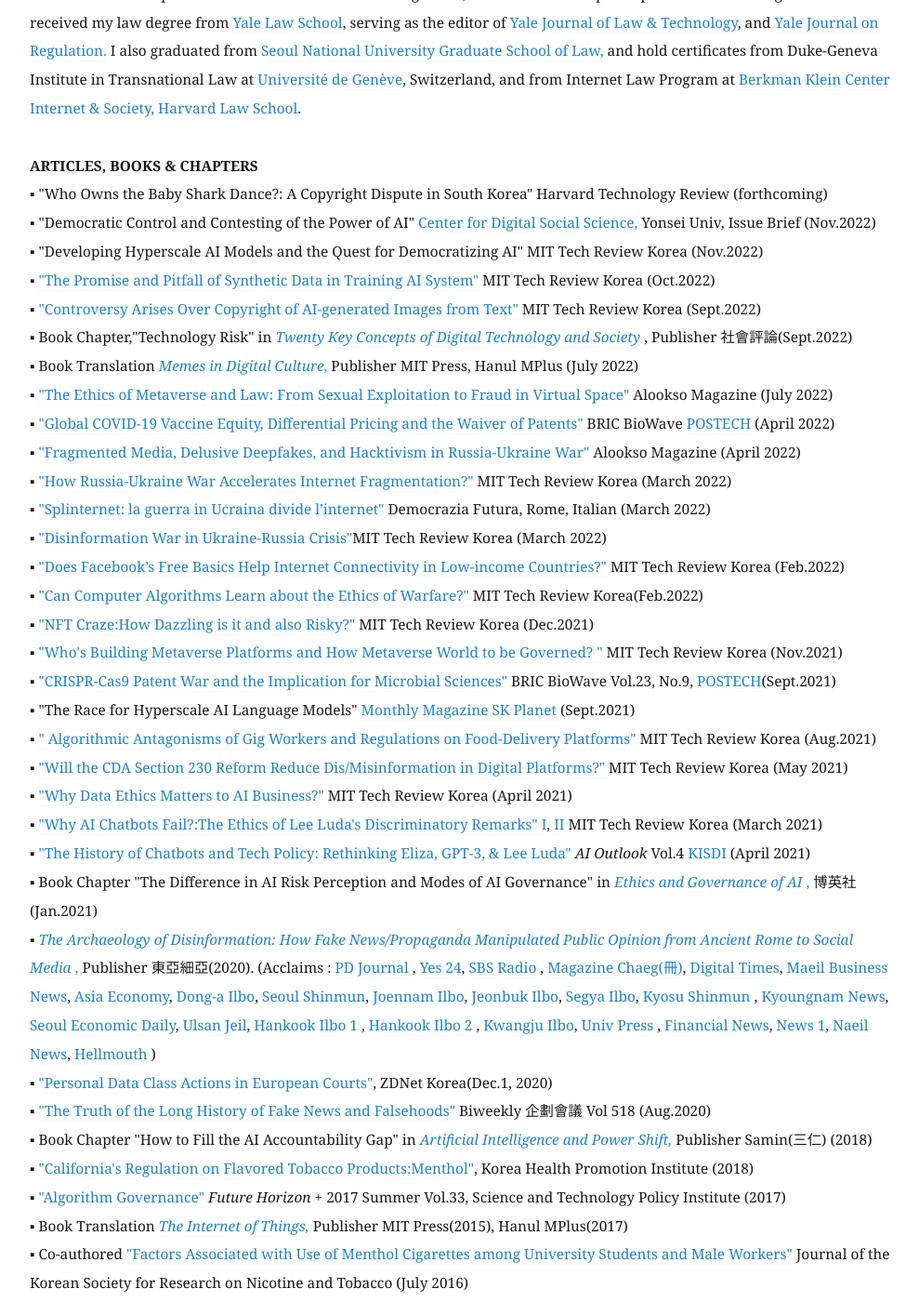
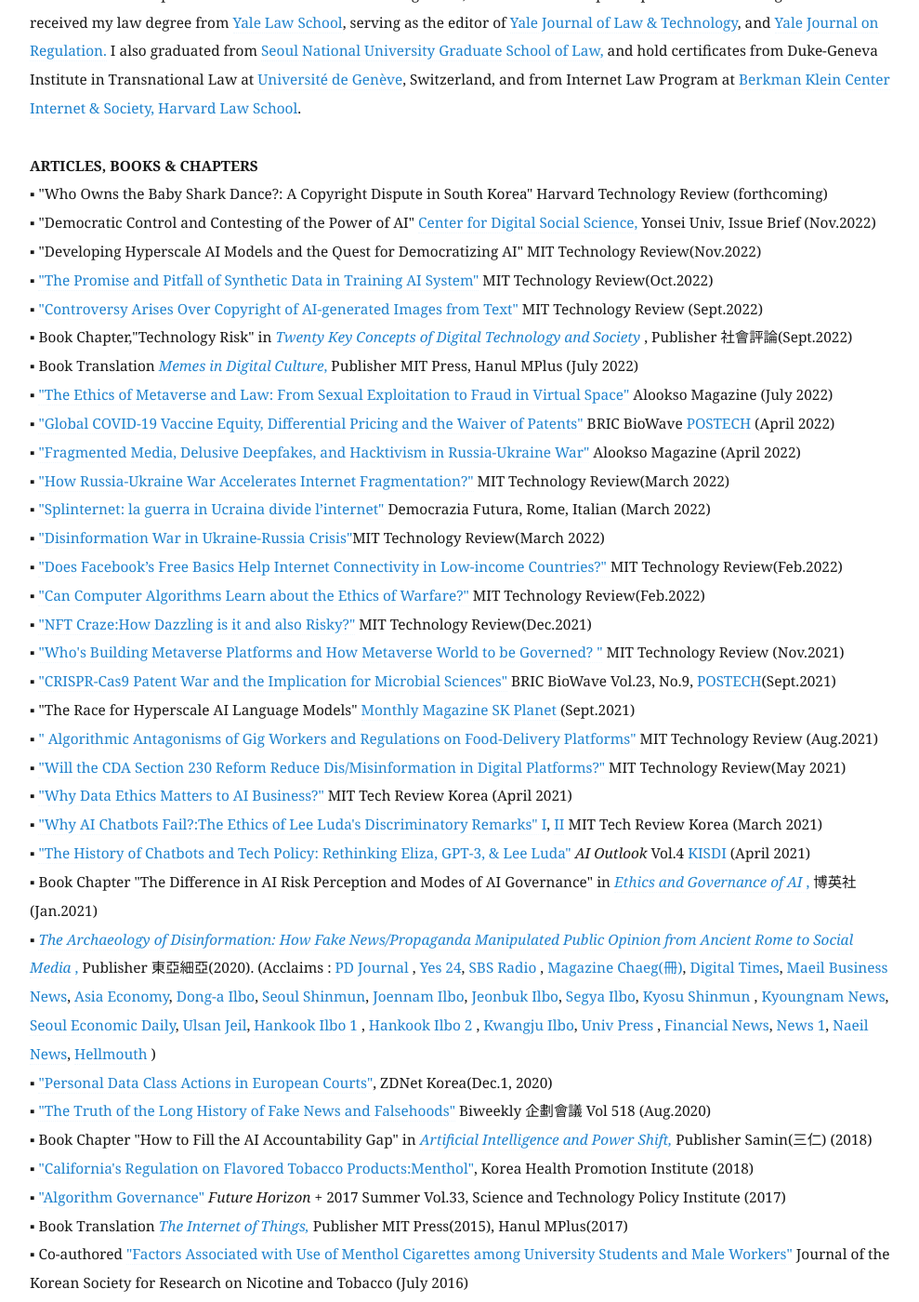
Before and after one commit to eunchangchoi/eunchangchoi.github.io, a Jekyll site: the page built from index.md, in a window 1280 px wide and 1400 px high, scrolled down 1866 px. Shown: the whole window at 93% size, without its empty margins (68-1057 px from the left). Built offline with Jekyll 4.4.1, drawn with Linux system fonts in a browser that asks for light colours.

Commit message:
Update index.md

```diff
--- a/index.md
+++ b/index.md
@@ -35,25 +35,25 @@
  <strong> ARTICLES, BOOKS & CHAPTERS </strong> <br>
 ▪ "Who Owns the Baby Shark Dance?: A Copyright Dispute in South Korea" Harvard Technology Review (forthcoming) <br>
 ▪ "Democratic Control and Contesting of the Power of AI" <a href="http://cdss.yonsei.ac.kr/index.php/issue-brief/"> Center for Digital Social Science,</a> Yonsei Univ, Issue Brief (Nov.2022) <br>
-▪ "Developing Hyperscale AI Models and the Quest for Democratizing AI" MIT Tech Review Korea (Nov.2022) <br>
-▪ <a href="https://www.technologyreview.kr/%ed%95%a9%ec%84%b1-%eb%8d%b0%ec%9d%b4%ed%84%b0%ec%9d%98-%ec%8b%9c%eb%8c%80%ea%b0%80-%ec%98%a4%ea%b3%a0-%ec%9e%88%eb%8b%a4/"> "The Promise and Pitfall of Synthetic Data in Training AI System"</a> MIT Tech Review Korea (Oct.2022)<br>
-▪ <a href="https://www.technologyreview.kr/%ed%85%8d%ec%8a%a4%ed%8a%b8%eb%a5%bc-%ec%9d%b4%eb%af%b8%ec%a7%80%eb%a1%9c-%eb%b0%94%ea%bf%94%ec%a3%bc%eb%8a%94-ai%eb%a5%bc-%eb%91%98%eb%9f%ac%ec%8b%bc-%ec%a0%80%ec%9e%91%ea%b6%8c-%eb%85%bc%ec%9f%81/"> "Controversy Arises Over Copyright of AI-generated Images from Text"</a> MIT Tech Review Korea (Sept.2022)<br>
+▪ "Developing Hyperscale AI Models and the Quest for Democratizing AI" MIT Technology Review(Nov.2022) <br>
+▪ <a href="https://www.technologyreview.kr/%ed%95%a9%ec%84%b1-%eb%8d%b0%ec%9d%b4%ed%84%b0%ec%9d%98-%ec%8b%9c%eb%8c%80%ea%b0%80-%ec%98%a4%ea%b3%a0-%ec%9e%88%eb%8b%a4/"> "The Promise and Pitfall of Synthetic Data in Training AI System"</a> MIT Technology Review(Oct.2022)<br>
+▪ <a href="https://www.technologyreview.kr/%ed%85%8d%ec%8a%a4%ed%8a%b8%eb%a5%bc-%ec%9d%b4%eb%af%b8%ec%a7%80%eb%a1%9c-%eb%b0%94%ea%bf%94%ec%a3%bc%eb%8a%94-ai%eb%a5%bc-%eb%91%98%eb%9f%ac%ec%8b%bc-%ec%a0%80%ec%9e%91%ea%b6%8c-%eb%85%bc%ec%9f%81/"> "Controversy Arises Over Copyright of AI-generated Images from Text"</a> MIT Technology  Review (Sept.2022)<br>
 ▪ Book Chapter,"Technology Risk" in <i> <a href="https://sapyoung.com/bbs/board.php?bo_table=booklist2&wr_id=431"> Twenty Key Concepts of Digital Technology and Society </a> </i>, Publisher 社會評論(Sept.2022) <br>
 ▪ Book Translation <a href="http://www.yes24.com/Product/Goods/110725374"><i> Memes in Digital Culture</i>,</a> Publisher MIT Press, Hanul MPlus (July 2022) <br>
 ▪ <a href="https://alook.so/posts/M9t4PDq"> "The Ethics of Metaverse and Law: From Sexual Exploitation to Fraud in Virtual Space"</a> Alookso Magazine (July 2022)<br>
 ▪ <a href="https://www.ibric.org/myboard/read.php?id=4087&Page=1&Board=REPORT&TodayReview=1/"> "Global COVID-19 Vaccine Equity, Differential Pricing and the Waiver of Patents"</a> BRIC BioWave <a href="https://www.ibric.org/biowave/bio_webzine_index.php"> POSTECH </a>(April 2022)<br>
 ▪ <a href="https://alook.so/posts/54t3ZMx"> "Fragmented Media, Delusive Deepfakes, and Hacktivism in Russia-Ukraine War"</a> Alookso Magazine (April 2022) <br>
-▪ <a href="https://www.technologyreview.kr/%ec%9a%b0%ed%81%ac%eb%9d%bc%ec%9d%b4%eb%82%98-%ec%a0%84%ec%9f%81%ec%9d%b4-%eb%b6%88%eb%9f%ac%ec%98%a8-%ec%8a%a4%ed%94%8c%eb%a6%b0%ed%84%b0%eb%84%b7/">"How Russia-Ukraine War Accelerates Internet Fragmentation?"</a> MIT Tech Review Korea (March 2022)<br>
+▪ <a href="https://www.technologyreview.kr/%ec%9a%b0%ed%81%ac%eb%9d%bc%ec%9d%b4%eb%82%98-%ec%a0%84%ec%9f%81%ec%9d%b4-%eb%b6%88%eb%9f%ac%ec%98%a8-%ec%8a%a4%ed%94%8c%eb%a6%b0%ed%84%b0%eb%84%b7/">"How Russia-Ukraine War Accelerates Internet Fragmentation?"</a> MIT Technology Review(March 2022)<br>
 ▪ <a href="https://www.key4biz.it/splinternet-la-guerra-in-ucraina-divide-linternet/396648/"> "Splinternet: la guerra in Ucraina divide l’internet"</a> Democrazia Futura, Rome, Italian (March 2022)<br>
-▪ <a href="https://www.technologyreview.kr/%ec%9a%b0%ed%81%ac%eb%9d%bc%ec%9d%b4%eb%82%98-%ec%a0%84%ec%9f%81%ec%9d%98-%ec%9d%b4%eb%a9%b4-%ec%84%9c%eb%b0%a9%ea%b3%bc-%eb%9f%ac%ec%8b%9c%ec%95%84%ec%9d%98-%ed%97%88%ec%9c%84-%ec%a0%95%eb%b3%b4/">"Disinformation War in Ukraine-Russia Crisis"</a>MIT Tech Review Korea (March 2022)<br>
-▪ <a href="https://www.technologyreview.kr/%ed%8e%98%ec%9d%b4%ec%8a%a4%eb%b6%81%ec%9d%80-%ec%a0%80%ec%86%8c%eb%93%9d-%ea%b5%ad%ea%b0%80%eb%93%a4%ec%9d%98-%ec%9d%b8%ed%84%b0%eb%84%b7-%ec%a0%91%ec%86%8d%ec%9d%84-%eb%8f%95%ea%b3%a0-%ec%9e%88/">"Does Facebook’s Free Basics Help Internet Connectivity in Low-income Countries?" </a> MIT Tech Review Korea (Feb.2022)<br>
-▪ <a href="https://www.technologyreview.kr/%ec%bb%b4%ed%93%a8%ed%84%b0-%ec%95%8c%ea%b3%a0%eb%a6%ac%eb%93%ac%ec%9d%80-%ec%9c%a4%eb%a6%ac%ec%a0%81-%ec%a0%84%ed%88%ac%eb%b0%a9%eb%b2%95%ec%9d%84-%eb%b0%b0%ec%9a%b8-%ec%88%98-%ec%9e%88%ec%9d%84/"> "Can Computer Algorithms Learn about the Ethics of Warfare?" </a> MIT Tech Review Korea(Feb.2022)<br>
-▪ <a href="https://www.technologyreview.kr/nft-%ec%97%b4%ed%92%8d-%ec%96%bc%eb%a7%88%eb%82%98-%eb%a9%8b%ec%a7%80%ea%b3%a0-%ec%96%bc%eb%a7%88%eb%82%98-%ec%9c%84%ed%97%98%ed%95%a0%ea%b9%8c/"> "NFT Craze:How Dazzling is it and also Risky?"</a> MIT Tech Review Korea (Dec.2021)<br>
-▪ <a href="https://www.technologyreview.kr/누가-메타버스-플랫폼을-구축하고-있고-메타버스-세/">"Who's Building Metaverse Platforms and How Metaverse World to be Governed? "</a> MIT Tech Review Korea (Nov.2021)<br>
+▪ <a href="https://www.technologyreview.kr/%ec%9a%b0%ed%81%ac%eb%9d%bc%ec%9d%b4%eb%82%98-%ec%a0%84%ec%9f%81%ec%9d%98-%ec%9d%b4%eb%a9%b4-%ec%84%9c%eb%b0%a9%ea%b3%bc-%eb%9f%ac%ec%8b%9c%ec%95%84%ec%9d%98-%ed%97%88%ec%9c%84-%ec%a0%95%eb%b3%b4/">"Disinformation War in Ukraine-Russia Crisis"</a>MIT Technology Review(March 2022)<br>
+▪ <a href="https://www.technologyreview.kr/%ed%8e%98%ec%9d%b4%ec%8a%a4%eb%b6%81%ec%9d%80-%ec%a0%80%ec%86%8c%eb%93%9d-%ea%b5%ad%ea%b0%80%eb%93%a4%ec%9d%98-%ec%9d%b8%ed%84%b0%eb%84%b7-%ec%a0%91%ec%86%8d%ec%9d%84-%eb%8f%95%ea%b3%a0-%ec%9e%88/">"Does Facebook’s Free Basics Help Internet Connectivity in Low-income Countries?" </a> MIT Technology Review(Feb.2022)<br>
+▪ <a href="https://www.technologyreview.kr/%ec%bb%b4%ed%93%a8%ed%84%b0-%ec%95%8c%ea%b3%a0%eb%a6%ac%eb%93%ac%ec%9d%80-%ec%9c%a4%eb%a6%ac%ec%a0%81-%ec%a0%84%ed%88%ac%eb%b0%a9%eb%b2%95%ec%9d%84-%eb%b0%b0%ec%9a%b8-%ec%88%98-%ec%9e%88%ec%9d%84/"> "Can Computer Algorithms Learn about the Ethics of Warfare?" </a> MIT Technology Review(Feb.2022)<br>
+▪ <a href="https://www.technologyreview.kr/nft-%ec%97%b4%ed%92%8d-%ec%96%bc%eb%a7%88%eb%82%98-%eb%a9%8b%ec%a7%80%ea%b3%a0-%ec%96%bc%eb%a7%88%eb%82%98-%ec%9c%84%ed%97%98%ed%95%a0%ea%b9%8c/"> "NFT Craze:How Dazzling is it and also Risky?"</a> MIT Technology Review(Dec.2021)<br>
+▪ <a href="https://www.technologyreview.kr/누가-메타버스-플랫폼을-구축하고-있고-메타버스-세/">"Who's Building Metaverse Platforms and How Metaverse World to be Governed? "</a> MIT Technology Review (Nov.2021)<br>
 ▪ <a href="https://www.ibric.org/myboard/read.php?Board=report&id=3843">"CRISPR-Cas9 Patent War and the Implication for Microbial Sciences"</a> BRIC BioWave Vol.23, No.9, <a href="https://www.ibric.org/biowave/bio_webzine_index.php"> POSTECH</a>(Sept.2021)<br>
 ▪ "The Race for Hyperscale AI Language Models" <a href="https://www.skplanet.com/business/ictIot"> Monthly Magazine SK Planet </a>(Sept.2021) <br>
-▪ <a href="https://www.technologyreview.kr/%ec%a3%bc%eb%ac%b8%ed%98%95-%ed%94%8c%eb%9e%ab%ed%8f%bc-%ea%b7%9c%ec%a0%9c%ec%99%80-%ea%b8%b1-%ec%9d%b4%ec%bd%94%eb%85%b8%eb%af%b8%ec%9d%98-%eb%af%b8%eb%9e%98/?fbclid=IwAR1sfDzfWXv-sdOnKCrOSIlD0PSPpXuAuzSBjD4gz-2Qjuc6NhNq2A100Iw">" Algorithmic Antagonisms of Gig Workers and Regulations on Food-Delivery Platforms"</a> MIT Tech Review Korea (Aug.2021)<br>
-▪ <a href="https://www.technologyreview.kr/communicatioins-decency-act-misinformation/"> "Will the CDA Section 230 Reform Reduce Dis/Misinformation in Digital Platforms?" </a> MIT Tech Review Korea (May 2021) <br>
+▪ <a href="https://www.technologyreview.kr/%ec%a3%bc%eb%ac%b8%ed%98%95-%ed%94%8c%eb%9e%ab%ed%8f%bc-%ea%b7%9c%ec%a0%9c%ec%99%80-%ea%b8%b1-%ec%9d%b4%ec%bd%94%eb%85%b8%eb%af%b8%ec%9d%98-%eb%af%b8%eb%9e%98/?fbclid=IwAR1sfDzfWXv-sdOnKCrOSIlD0PSPpXuAuzSBjD4gz-2Qjuc6NhNq2A100Iw">" Algorithmic Antagonisms of Gig Workers and Regulations on Food-Delivery Platforms"</a> MIT Technology Review (Aug.2021)<br>
+▪ <a href="https://www.technologyreview.kr/communicatioins-decency-act-misinformation/"> "Will the CDA Section 230 Reform Reduce Dis/Misinformation in Digital Platforms?" </a> MIT Technology Review(May 2021) <br>
 ▪ <a href="https://www.technologyreview.kr/why-data-ethics-is-important-in-ai-business/">"Why Data Ethics Matters to AI Business?"</a> MIT Tech Review Korea (April 2021)<br>
 ▪ <a href="https://www.technologyreview.kr/why-ai-chatbots-fail-lee-luda-part-1/"> "Why AI Chatbots Fail?:The Ethics of Lee Luda's Discriminatory Remarks" I</a>, <a href="https://www.technologyreview.kr/why-ai-chatbots-fail-lee-luda-part-2/"> II</a> MIT Tech Review Korea (March 2021)<br>
 ▪ <a href="https://www.kisdi.re.kr/report/view.do?key=m2101113025377&arrMasterId=4333446&masterId=4333446&artId=555875"> "The History of Chatbots and Tech Policy: Rethinking Eliza, GPT-3, & Lee Luda"</a> <i> AI Outlook </i> Vol.4 <a href="https://www.kisdi.re.kr/eng/index.do"> KISDI </a>(April 2021)<br>
```
